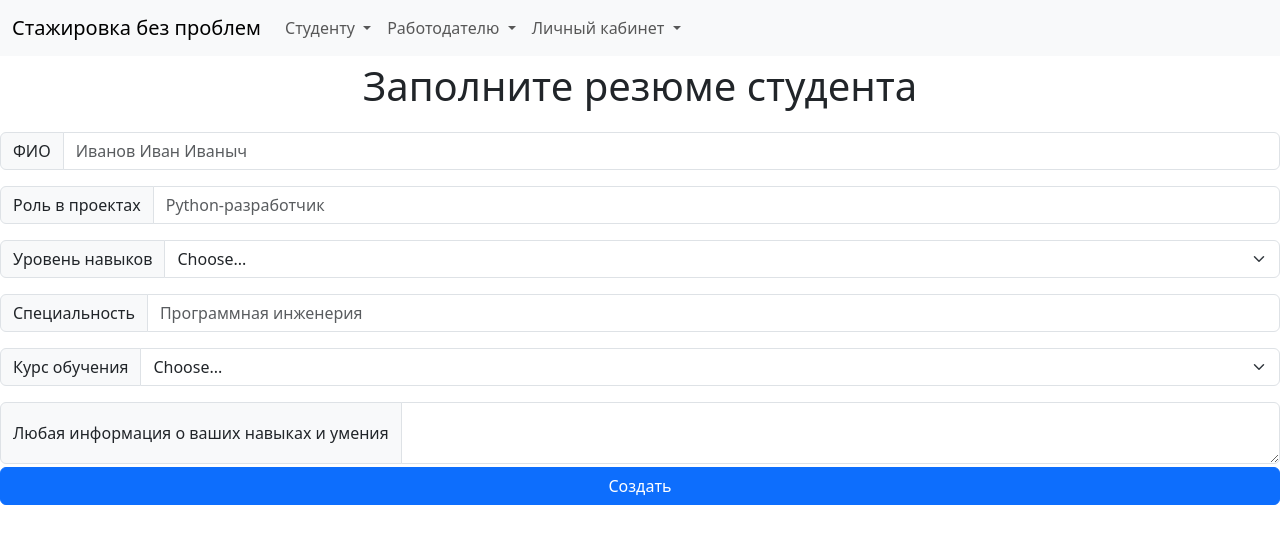
After one commit to Mahishwara/SJobs, a FastAPI app: template frontend/templates/createStudent.html in a window 1280 px wide. The commit adds this page. Shown: the top 544 px of the page. Run offline with FastAPI, Linux system fonts and the light colour scheme; the template is opened without the code that fills it, so the values that code supplies are empty; parts of the project's set-up code (start-up, migrations or seed data) failed here and were passed over.

Commit message:
Создание страниц: входа, регистрации, создание аккаунта студента. Изменение базового шаблона

```diff
--- a/backend/Student/models.py
+++ b/backend/Student/models.py
@@ -10,8 +10,7 @@ class Student(Base):
     __tablename__ = 'students'
 
     id: Mapped[int] = mapped_column(Integer, primary_key=True)
-    firstname: Mapped[str] = mapped_column(String(50), nullable=False)
-    lastname: Mapped[str] = mapped_column(String(50), nullable=False)
+    fio: Mapped[String] = mapped_column(String(100), nullable=False)
     post: Mapped[str] = mapped_column(String(50), nullable=False)
     level_skill: Mapped[int] = mapped_column(ForeignKey('level_skills.id'), nullable=False)
     speciality: Mapped[str] = mapped_column(String(200), nullable=False)
@@ -21,8 +20,7 @@ class Student(Base):
     extend_existing = True
 
     def __str__(self):
-        return (f"{self.__class__.__name__}(id={self.id}, firstname={self.firstname!r},"
-                f"lastname={self.lastname!r})")
+        return (f"{self.__class__.__name__}(id={self.id})")
 
     def __repr__(self):
         return str(self)
--- a/backend/Student/router.py
+++ b/backend/Student/router.py
@@ -35,7 +35,7 @@ async def register_student(student: SStudentAdd, user_data: User = Depends(get_c
     if check:
         await update_user(new_data={'student_id': check,
                               'employer_id': None}, user_id=user_data.id)
-        return {"message": "Студент успешно добавлена!", "Студент": student}
+        return {"message": "Студент успешно добавлена!", "student": student}
 
     else:
         return {"message": "Ошибка при добавлении категории!"}
--- a/backend/users/models.py
+++ b/backend/users/models.py
@@ -9,8 +9,6 @@ class User(Base):
 
     id: Mapped[int] = mapped_column(Integer, primary_key=True)
     phone_number: Mapped[str] = mapped_column(String(25), nullable=False)
-    first_name: Mapped[str] = mapped_column(String(50), nullable=False)
-    last_name: Mapped[str] = mapped_column(String(50), nullable=False)
     email: Mapped[str] = mapped_column(String(50), nullable=False)
     password: Mapped[str] = mapped_column(String(100), nullable=False)
     student_id: Mapped[int] = mapped_column(Integer, nullable=True)
--- a/backend/users/schemas.py
+++ b/backend/users/schemas.py
@@ -7,8 +7,7 @@ class SUserRegister(BaseModel):
     email: EmailStr = Field(..., description="Электронная почта")
     password: str = Field(..., min_length=5, max_length=50, description="Пароль, от 5 до 50 знаков")
     phone_number: str = Field(..., description="Номер телефона в международном формате, начинающийся с '+'")
-    first_name: str = Field(..., min_length=3, max_length=50, description="Имя, от 3 до 50 символов")
-    last_name: str = Field(..., min_length=3, max_length=50, description="Фамилия, от 3 до 50 символов")
+
 
     @field_validator("phone_number")
     @classmethod
--- a/frontend/templates/base.html
+++ b/frontend/templates/base.html
@@ -5,25 +5,31 @@
     <meta name="viewport" content="width=device-width, initial-scale=1">
     <title>Демо Bootstrap</title>
     <link href="https://cdn.jsdelivr.net/npm/bootstrap@5.3.0/dist/css/bootstrap.min.css" rel="stylesheet" integrity="sha384-9ndCyUaIbzAi2FUVXJi0CjmCapSmO7SnpJef0486qhLnuZ2cdeRhO02iuK6FUUVM" crossorigin="anonymous">
+    <script src="https://cdn.jsdelivr.net/npm/bootstrap@5.3.3/dist/js/bootstrap.bundle.min.js" integrity="sha384-YvpcrYf0tY3lHB60NNkmXc5s9fDVZLESaAA55NDzOxhy9GkcIdslK1eN7N6jIeHz" crossorigin="anonymous"></script>
+    <script src="static/docs/js/script.js"></script>
   </head>
   <body>
     <nav class="navbar navbar-expand-lg navbar-light bg-light">
     <div class="container-fluid">
-      <a class="navbar-brand" href="/">Стажировка без проблем</a>
-      <div class="collapse navbar-collapse" id="navbarSupportedContent">
-        <ul class="navbar-nav me-auto mb-2 mb-lg-0">
-          <li class="nav-item dropdown">
-            <a class="nav-link dropdown-toggle" href="#" id="navbarDropdown" role="button" data-bs-toggle="dropdown" aria-expanded="false">
+    <a class="navbar-brand" href="/">Стажировка без проблем</a>
+    <button class="navbar-toggler" type="button" data-bs-toggle="collapse" data-bs-target="#navbarSupportedContent" aria-controls="navbarSupportedContent" aria-expanded="false" aria-label="Toggle navigation">
+      <span class="navbar-toggler-icon"></span>
+    </button>
+    <div class="collapse navbar-collapse" id="navbarSupportedContent" >
+      <ul class="navbar-nav">
+        <li class="nav-item dropdown">
+            <a class="nav-link dropdown-toggle " id="navbarDropdown1" role="button" data-bs-toggle="dropdown" aria-expanded="false">
               Студенту
             </a>
             <ul class="dropdown-menu" aria-labelledby="navbarDropdown">
               <li><a class="dropdown-item" href="#">Поиск вакансий</a></li>
+              <li><a class="dropdown-item" href="#">Календарь собеседований</a></li>
               <li><a class="dropdown-item" href="#">Отзывы обо мне</a></li>
               <li><a class="dropdown-item" href="#">Мои отзывы</a></li>
             </ul>
           </li>
           <li class="nav-item dropdown">
-            <a class="nav-link dropdown-toggle" href="#" id="navbarDropdown" role="button" data-bs-toggle="dropdown" aria-expanded="false">
+            <a class="nav-link dropdown-toggle" id="navbarDropdown2" role="button" data-bs-toggle="dropdown" aria-expanded="false">
               Работодателю
             </a>
             <ul class="dropdown-menu" aria-labelledby="navbarDropdown">
@@ -34,17 +40,17 @@
             </ul>
           </li>
           <li class="nav-item dropdown">
-            <a class="nav-link dropdown-toggle" href="#" id="navbarDropdown" role="button" data-bs-toggle="dropdown" aria-expanded="false">
+            <a class="nav-link dropdown-toggle" id="navbarDropdown3" role="button" data-bs-toggle="dropdown" aria-expanded="false">
               Личный кабинет
             </a>
             <ul class="dropdown-menu" aria-labelledby="navbarDropdown">
-              <li><a class="dropdown-item" href="#">Профиль</a></li>
+              <li><a class="dropdown-item" href="/profile">Профиль</a></li>
               <li><a class="dropdown-item" href="#">Сообщения</a></li>
               <li><a class="dropdown-item" href="#">Выйти из аккаунта</a></li>
             </ul>
           </li>
-        </ul>
-      </div>
+      </ul>
+    </div>
     </div>
     </nav>
     <main>
@@ -52,6 +58,5 @@
 
         {% endblock %}
     </main>
-  <script src="https://cdn.jsdelivr.net/npm/bootstrap@5.3.3/dist/js/bootstrap.bundle.min.js" integrity="sha384-YvpcrYf0tY3lHB60NNkmXc5s9fDVZLESaAA55NDzOxhy9GkcIdslK1eN7N6jIeHz" crossorigin="anonymous"></script>
 </body>
 </html>
--- /dev/null
+++ b/frontend/templates/createStudent.html
@@ -0,0 +1,51 @@
+{% extends "base.html" %}
+{% block content %}
+<form id="data-student">
+    <p class="text-center fs-1">Заполните резюме студента</p>
+    <div class="input-group mb-3">
+        <span class="input-group-text" id="basic-addon1">ФИО</span>
+        <input type="text" class="form-control" placeholder="Иванов Иван Иваныч" aria-describedby="basic-addon1" name="fio">
+    </div>
+
+    <div class="input-group mb-3">
+        <span class="input-group-text" id="basic-addon2">Роль в проектах</span>
+        <input type="text" class="form-control" placeholder="Python-разработчик" aria-label="Python-разработчик" aria-describedby="basic-addon2" name="post">
+    </div>
+
+    <div class="input-group mb-3">
+        <label class="input-group-text" for="inputGroupSelect01">Уровень навыков</label>
+        <select class="form-select" id="inputGroupSelect01" name="level_skill">
+            <option selected>Choose...</option>
+            <option value="1">Junior</option>
+            <option value="2">Middle</option>
+            <option value="3">Senior</option>
+        </select>
+    </div>
+
+    <div class="input-group mb-3">
+        <span class="input-group-text" id="basic-addon3">Специальность</span>
+        <input type="text" class="form-control" placeholder="Программная инженерия" aria-label="Python-разработчик" aria-describedby="basic-addon2" name="speciality">
+    </div>
+
+    <div class="input-group mb-3">
+        <label class="input-group-text" for="inputGroupSelect02">Курс обучения</label>
+        <select class="form-select" id="inputGroupSelect02" name="course">
+            <option selected>Choose...</option>
+            <option value="1">1 курс</option>
+            <option value="2">2 курс</option>
+            <option value="3">3 курс</option>
+            <option value="4">4 курс</option>
+            <option value="5">Магистратура 1 курс</option>
+            <option value="6">Магистратура 2 курс</option>
+        </select>
+    </div>
+
+    <div class="input-group">
+      <span class="input-group-text">Любая информация о ваших навыках и умения</span>
+      <textarea class="form-control" aria-label="With textarea" name="ability"></textarea>
+    </div>
+    <div class="d-grid gap-1 col-12 mx-auto" style="margin-top: 3px">
+            <button class="btn btn-primary" type="submit" onclick="createStudent(event)">Создать</button>
+        </div>
+</form>
+{% endblock %}
--- a/backend/main.py
+++ b/main.py
@@ -1,7 +1,7 @@
 import uvicorn
 from fastapi import FastAPI, Request
 from fastapi.templating import Jinja2Templates
-from starlette.staticfiles import StaticFiles
+from fastapi.staticfiles import StaticFiles
 from fastapi.middleware.trustedhost import TrustedHostMiddleware
 from backend.users.router import router as router_user
 from backend.Student.router import router as router_student
@@ -13,6 +13,7 @@ from backend.Employer.router import router as router_employer
 from backend.Feedback.router import router as router_feedback
 from backend.Interview.router import router as router_interview
 from backend.Application.router import router as router_application
+from backend.pages.router import router as router_pages
 
 
 app = FastAPI()
@@ -20,8 +21,7 @@ app.add_middleware(
     TrustedHostMiddleware, allowed_hosts=["*"]
 )
 
-templates = Jinja2Templates(directory='frontend/templates')
-app.mount('/static', StaticFiles(directory='frontend/static'), 'static')
+app.mount('/static/docs', StaticFiles(directory='frontend/static'), 'static')
 app.include_router(router_user)
 app.include_router(router_student)
 app.include_router(router_skill)
@@ -33,7 +33,4 @@ app.include_router(router_employer)
 app.include_router(router_feedback)
 app.include_router(router_interview)
 app.include_router(router_application)
-
-@app.get('/')
-async def get_base(request: Request):
-    return templates.TemplateResponse(name='home.html', context={'request': request})
+app.include_router(router_pages)
```
Also changed, not shown: backend/Student/rb.py (+7 -7 lines), backend/Student/schemas.py (+4 -7 lines), backend/pages/router.py (+41 -0 lines), frontend/templates/login_form.html (added, +20 -0 lines), frontend/templates/register_form.html (added, +24 -0 lines).
